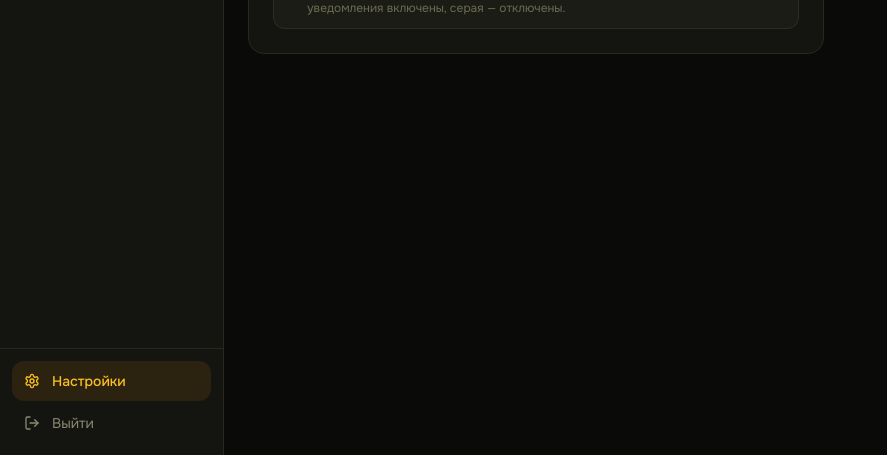
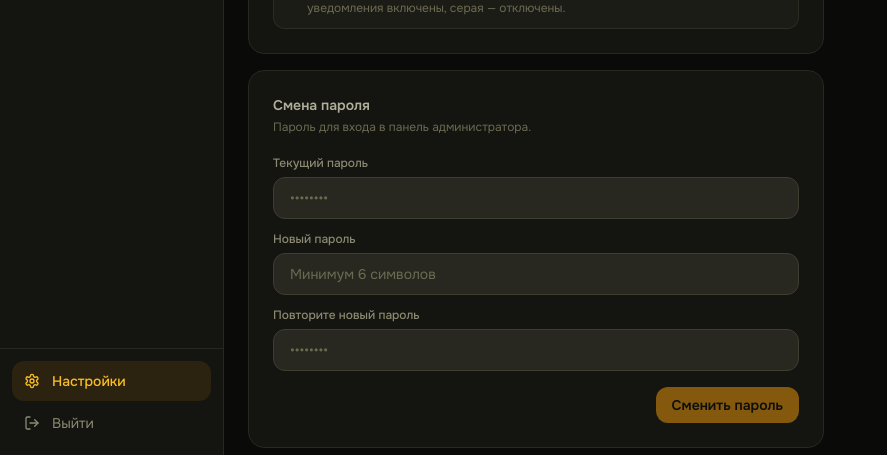
Before and after one commit to mrorved/botchipok, a React (Vite) app in the folder frontend/: page /settings in a window 1280 px wide. Shown: the part 345-800 px from the top of the page, without its empty margins (0-887 px from the left). Built offline with nearby package versions, Linux system fonts and the light colour scheme; no server answers; sample sign-in values are in the browser's storage.

Commit message:
Update SettingsPage.jsx

```diff
--- a/frontend/src/pages/SettingsPage.jsx
+++ b/frontend/src/pages/SettingsPage.jsx
@@ -9,6 +9,8 @@ export default function SettingsPage() {
   const [newLabel, setNewLabel] = useState('')
   const [adding, setAdding] = useState(false)
   const [testing, setTesting] = useState(false)
+  const [pwForm, setPwForm] = useState({ old_password: '', new_password: '', confirm: '' })
+  const [pwSaving, setPwSaving] = useState(false)
   const [editingId, setEditingId] = useState(null)
   const [editLabel, setEditLabel] = useState('')
 
@@ -59,6 +61,28 @@ export default function SettingsPage() {
       toast.error(e.response?.data?.detail || 'Ошибка')
     } finally {
       setTesting(false)
+    }
+  }
+
+  const changePassword = async () => {
+    if (pwForm.new_password !== pwForm.confirm) {
+      toast.error('Новые пароли не совпадают'); return
+    }
+    if (pwForm.new_password.length < 6) {
+      toast.error('Минимум 6 символов'); return
+    }
+    setPwSaving(true)
+    try {
+      await api.post('/api/auth/change-password', {
+        old_password: pwForm.old_password,
+        new_password: pwForm.new_password,
+      })
+      toast.success('Пароль изменён')
+      setPwForm({ old_password: '', new_password: '', confirm: '' })
+    } catch (e) {
+      toast.error(e.response?.data?.detail || 'Ошибка')
+    } finally {
+      setPwSaving(false)
     }
   }
 
@@ -173,6 +197,53 @@ export default function SettingsPage() {
           </p>
         </div>
       </div>
+
+      {/* Смена пароля */}
+      <div className="card p-6 max-w-xl mt-4">
+        <h2 className="text-sm font-semibold text-ink-300 mb-1">Смена пароля</h2>
+        <p className="text-xs text-ink-500 mb-5">Пароль для входа в панель администратора.</p>
+        <div className="space-y-3">
+          <div>
+            <label className="text-xs text-ink-400 font-medium mb-1.5 block">Текущий пароль</label>
+            <input
+              type="password"
+              className="input"
+              placeholder="••••••••"
+              value={pwForm.old_password}
+              onChange={e => setPwForm(f => ({ ...f, old_password: e.target.value }))}
+            />
+          </div>
+          <div>
+            <label className="text-xs text-ink-400 font-medium mb-1.5 block">Новый пароль</label>
+            <input
+              type="password"
+              className="input"
+              placeholder="Минимум 6 символов"
+              value={pwForm.new_password}
+              onChange={e => setPwForm(f => ({ ...f, new_password: e.target.value }))}
+            />
+          </div>
+          <div>
+            <label className="text-xs text-ink-400 font-medium mb-1.5 block">Повторите новый пароль</label>
+            <input
+              type="password"
+              className="input"
+              placeholder="••••••••"
+              value={pwForm.confirm}
+              onChange={e => setPwForm(f => ({ ...f, confirm: e.target.value }))}
+            />
+          </div>
+        </div>
+        <div className="flex justify-end mt-4">
+          <button
+            className="btn-primary"
+            onClick={changePassword}
+            disabled={pwSaving || !pwForm.old_password || !pwForm.new_password || !pwForm.confirm}
+          >
+            {pwSaving ? 'Сохранение...' : 'Сменить пароль'}
+          </button>
+        </div>
+      </div>
     </div>
   )
 }
```
